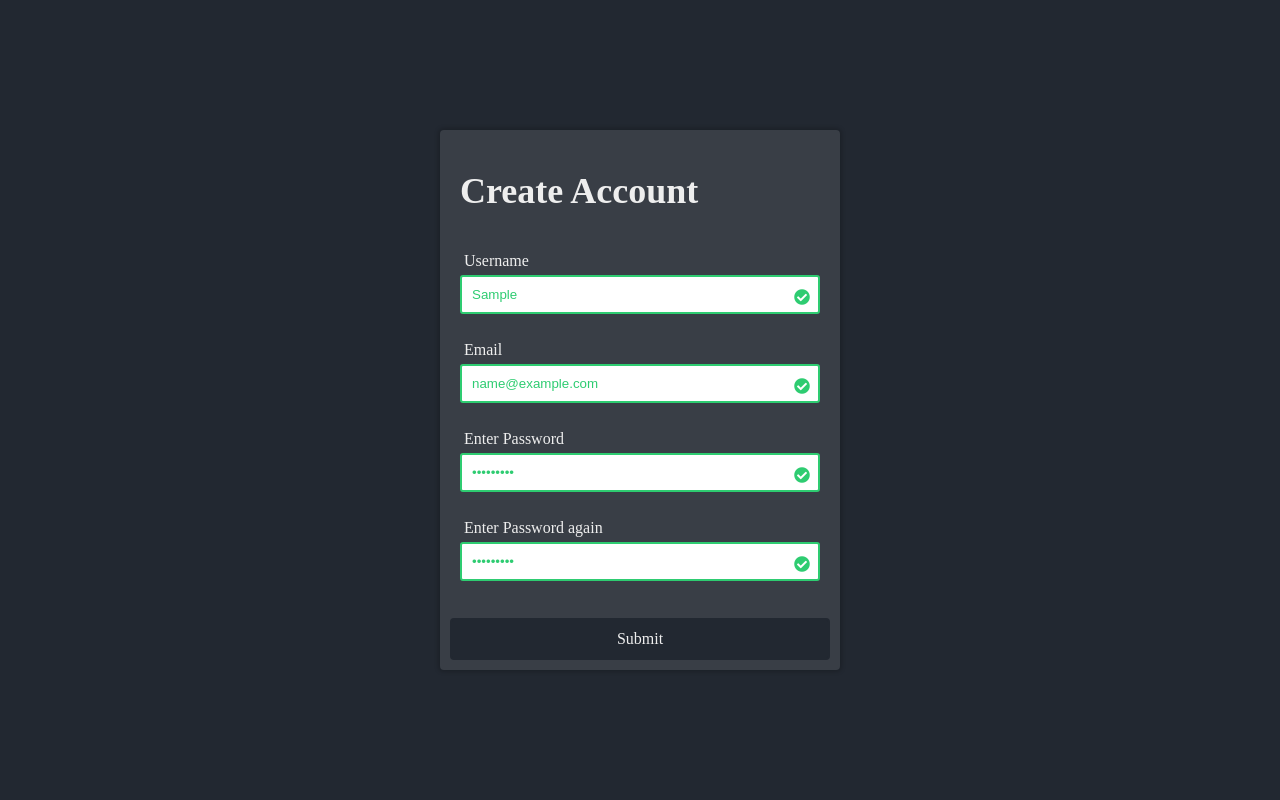
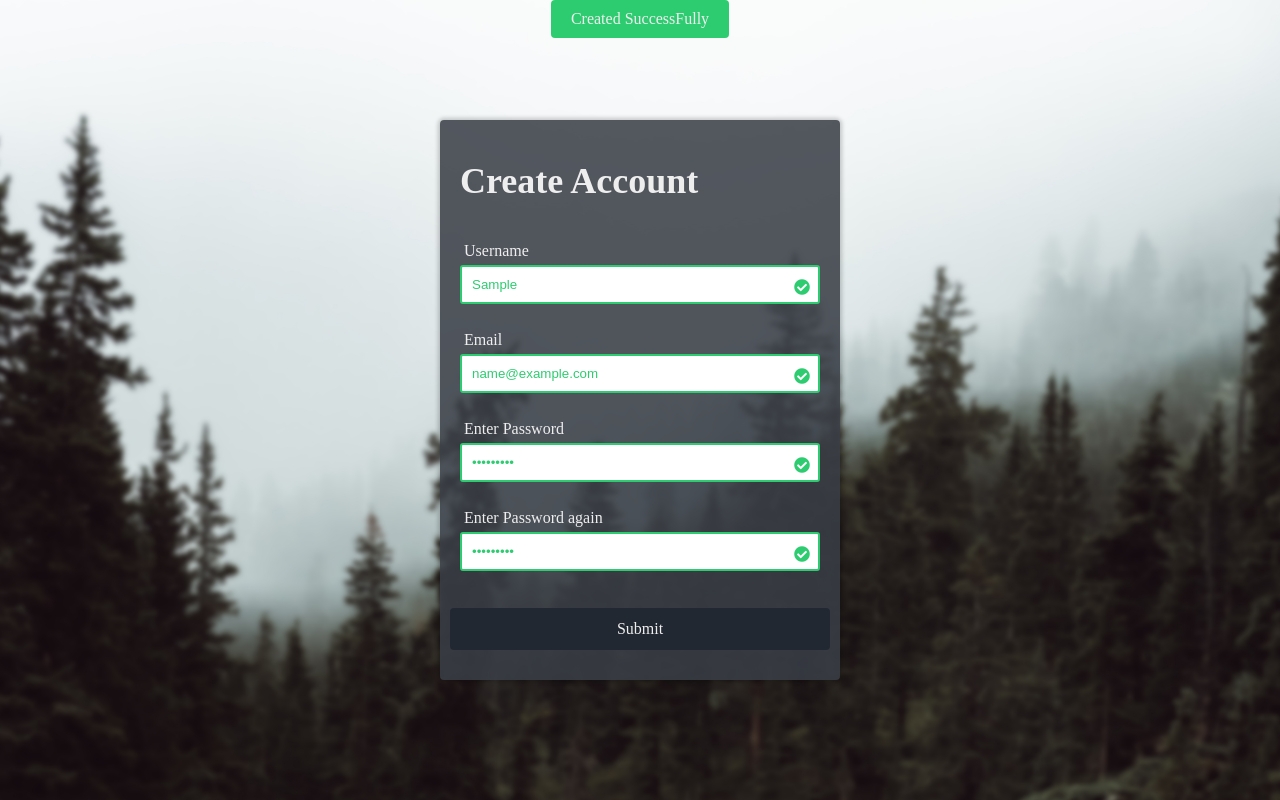
Before and after one commit to Ebinu-S/javascript-Challenge, a plain HTML site: page formValidation/index.html in a window 1280 px wide. Both pictures are taken after typing "Sample", "name@example.com", "Sample123", "Sample123" into the empty fields and a click on the button "Submit". Drawn offline with Linux system fonts and the light colour scheme; a web font is replaced by a local one.

Commit message:
form validation

```diff
--- a/formValidation/script.js
+++ b/formValidation/script.js
@@ -3,6 +3,9 @@ const userName = document.getElementById('username');
 const email = document.getElementById('email');
 const password = document.getElementById('password');
 const password2 = document.getElementById('password2');
+const mBox = document.getElementById('messageBox');
+
+let success = true;
 
 form.addEventListener('submit', (e)=>{
     e.preventDefault();
@@ -20,7 +23,8 @@ form.addEventListener('submit', (e)=>{
         returnMessage(email, `Email can't be empty.`, false);
     }
     else if(!isEmail(email.value)){
-        returnMessage(email, `Invalide Email.`, false);
+        console.log(isEmail);
+        returnMessage(email, `Invalid Email.`, false);
     }
     else{
         returnMessage(email, '', true);
@@ -48,19 +52,22 @@ form.addEventListener('submit', (e)=>{
     else{
         returnMessage(password2,``,true);
     }
-
-
 });
 
 function returnMessage(input, message, isSuccess){
     const formControll = input.parentElement;
     if(isSuccess){
         formControll.className = 'form-control success';
+        if (success) {
+            mBox.classList.add('open');
+        }
     }else{
         formControll.className = 'form-control error';
+        success = false;
     }
     formControll.querySelector('small').innerText = message;
 };
 
 function isEmail(email) {
-     return /^(([^<>()\[\]\\.,;:\s@"]+(\.[^<>()\[\]\\.,;:\s@"]+)*)|(".+"))@((\[[0-9]{1,3}\.[0-9]{1,3}\.[0-9]{1,3}\.[0-9]{1,3}])|(([a-zA-Z\-0-9]+\.)+[a-zA-Z]{2,}))$/.test(email)};
+	return /^(([^<>()\[\]\\.,;:\s@"]+(\.[^<>()\[\]\\.,;:\s@"]+)*)|(".+"))@((\[[0-9]{1,3}\.[0-9]{1,3}\.[0-9]{1,3}\.[0-9]{1,3}])|(([a-zA-Z\-0-9]+\.)+[a-zA-Z]{2,}))$/.test(email);
+}
--- a/formValidation/style.css
+++ b/formValidation/style.css
@@ -7,7 +7,9 @@
 body {
     font-family: "Brygada 1918", serif;
     margin: 0;
-    background-color: #222831;
+    background-image: url('a.jpg');
+    background-position: center;
+    background-size: cover;
     display: flex;
     justify-content: center;
     align-items: center;
@@ -17,12 +19,19 @@ body {
 
 
 .container{
-    background-color: #393e46;
+    background-color: #393e46dc;
     width: 400px;
     max-width: 100%;
     border-radius: 4px;
     padding: 10px;
     box-shadow: 0 0 4px 2px rgba(0,0,0,0.2);
+    transition: ease-in-out .3s;
+    height: 560px;
+}
+
+.container:hover{
+    background-color: #393e46;
+
 }
 
 .header{
@@ -107,8 +116,13 @@ body {
     cursor: pointer;
     margin-top: 20px;
     width: 100%;
+    transition:ease-out .5s;
 }
 
+.form button:hover{
+    background-color: #ffa62b;
+
+}
 .messageBox{
     background-color: #2ecc71;
     padding: 10px 20px;
```
Also changed, not shown: formValidation/a.jpg (added).
